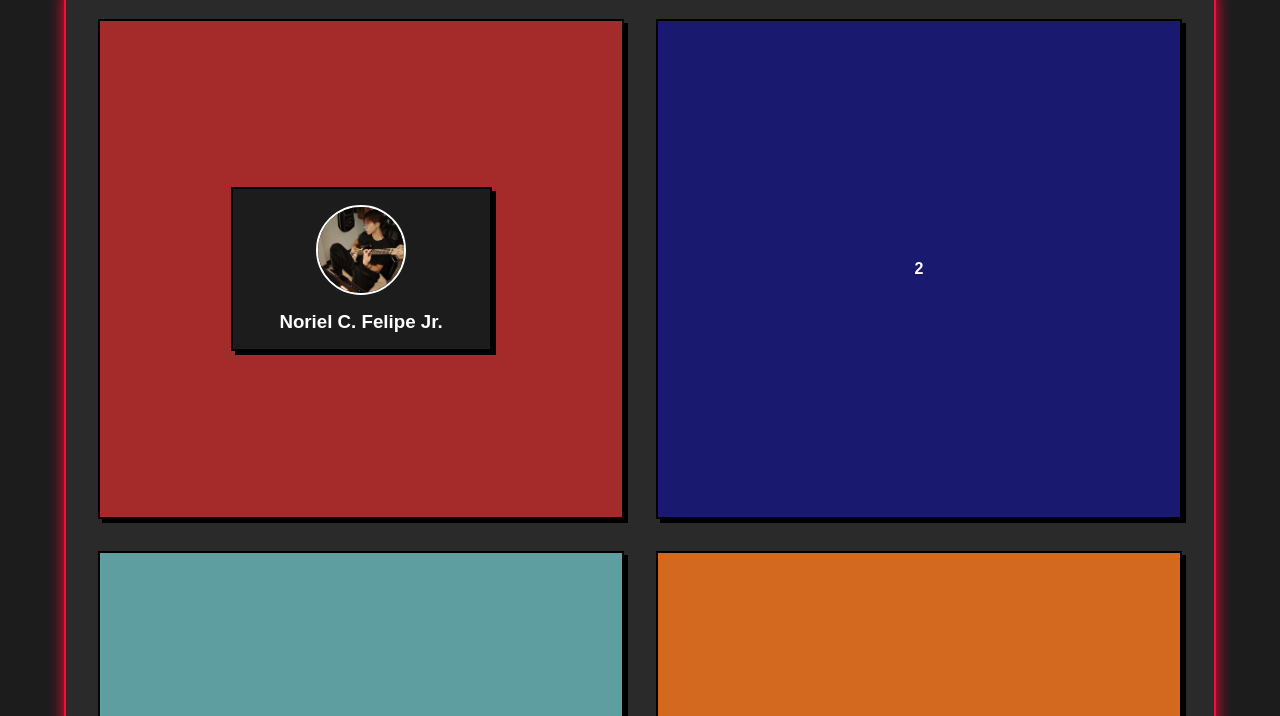
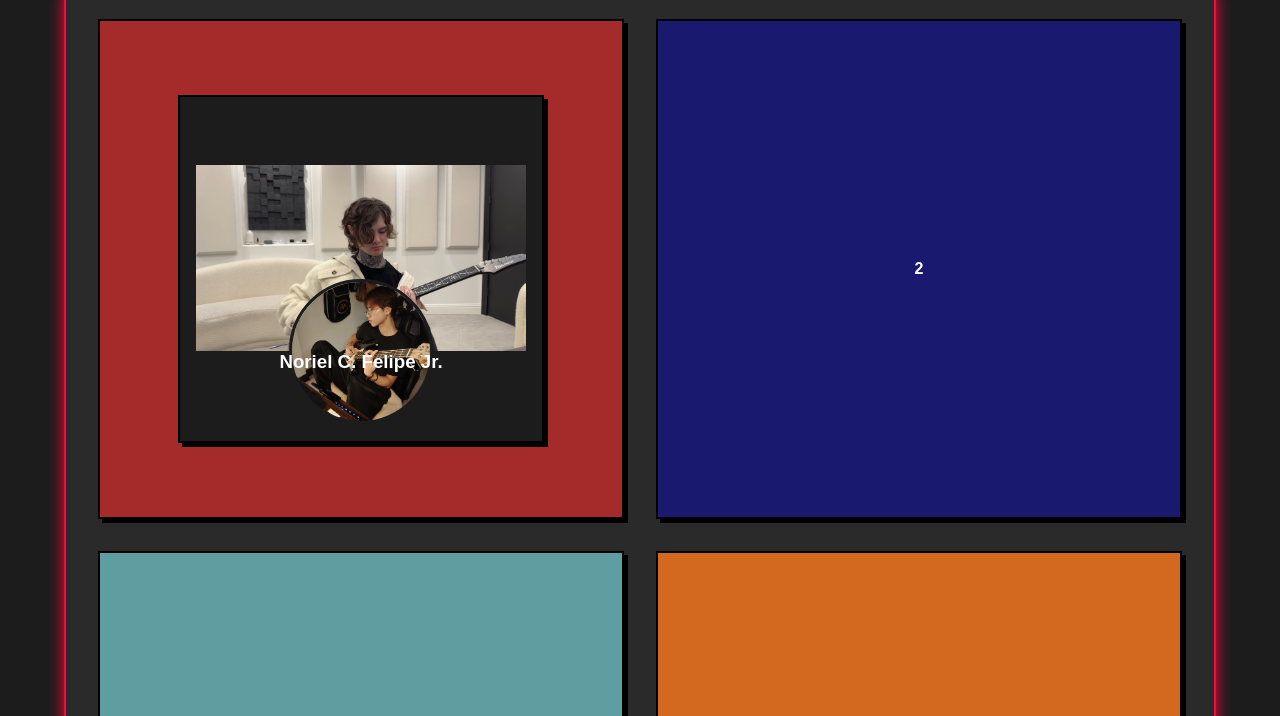
Before and after one commit to lei-ron/mini-projects, a plain HTML site: page card-designs/index.html in a window 1280 px wide. Shown: the part 84-800 px from the top of the page. Drawn offline with Linux system fonts and the light colour scheme.

Commit message:
i tried (will redo)

```diff
--- a/card-designs/css/style.css
+++ b/card-designs/css/style.css
@@ -72,13 +72,15 @@ h1 {
 }
 
 .card {
+  position: relative;
   display: flex;
   flex-direction: column;
   justify-content: center;
   align-items: center;
   border: 2px solid #000000;
   padding: 1rem;
-  width: 50%;
+  width: 70%;
+  height: 70%;
   background-color: #1c1c1c;
   box-shadow: 4px 4px 0 #000000;
 }
--- a/card-designs/index.html
+++ b/card-designs/index.html
@@ -11,18 +11,21 @@
     <div class="container">
       <div class="box box1">
         <div class="card">
+          <img src="assets/images/TimWP.jpg" alt="" style="width: 100%" />
           <img
             src="assets/images/leionbass.jpg"
             alt=""
             style="
+              position: absolute;
               width: 40%;
               height: auto;
+              margin-top: 50%;
               margin-bottom: 1rem;
               border-radius: 100%;
-              border: 2px solid #fff;
+              border: 3px solid #1c1c1c;
             "
           />
-          <h3>Noriel C. Felipe Jr.</h3>
+          <h3 style="position: relative">Noriel C. Felipe Jr.</h3>
         </div>
       </div>
       <div class="box box2">2</div>
```
Also changed, not shown: card-designs/assets/images/TimWP.jpg (added).
